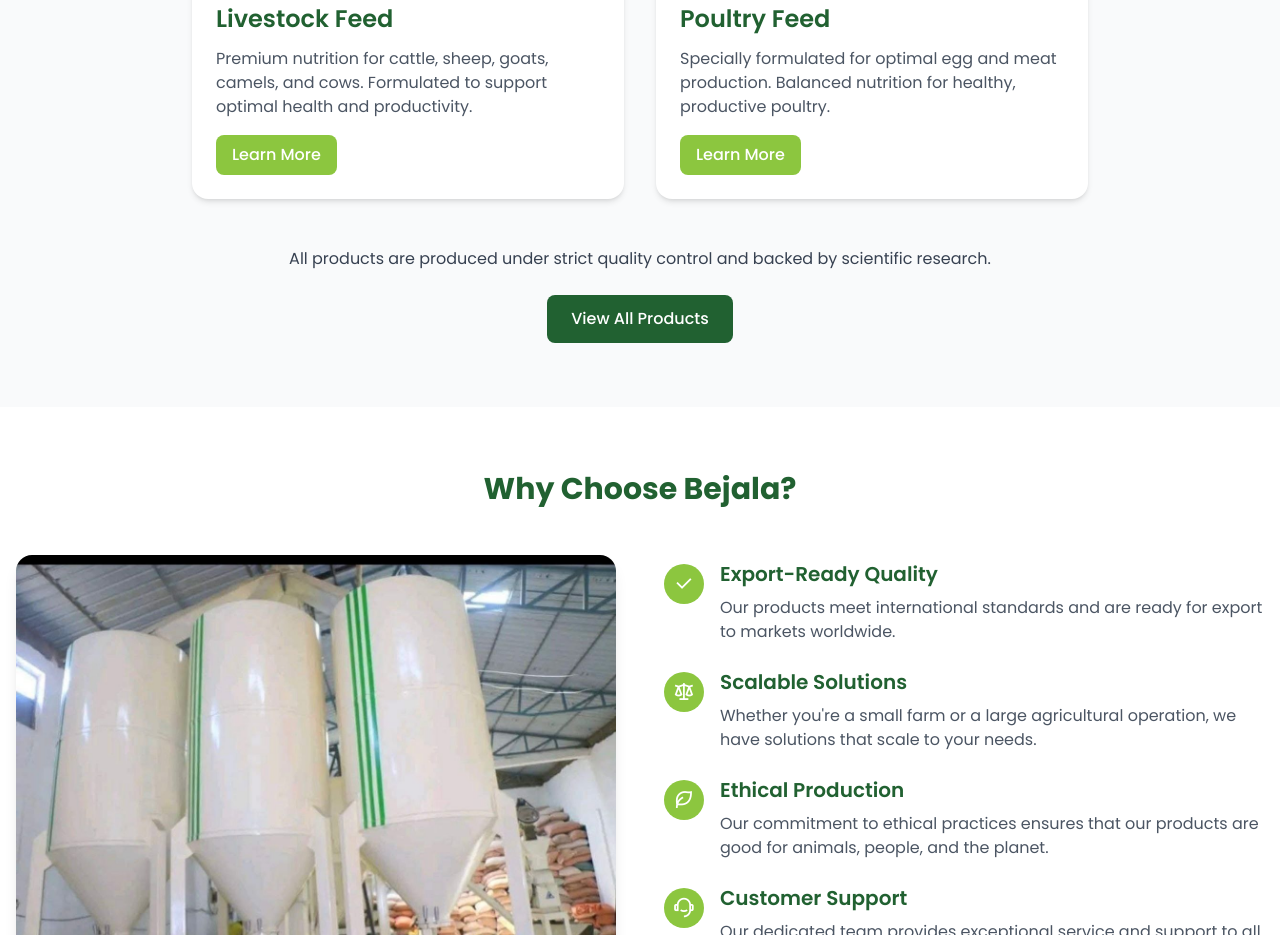
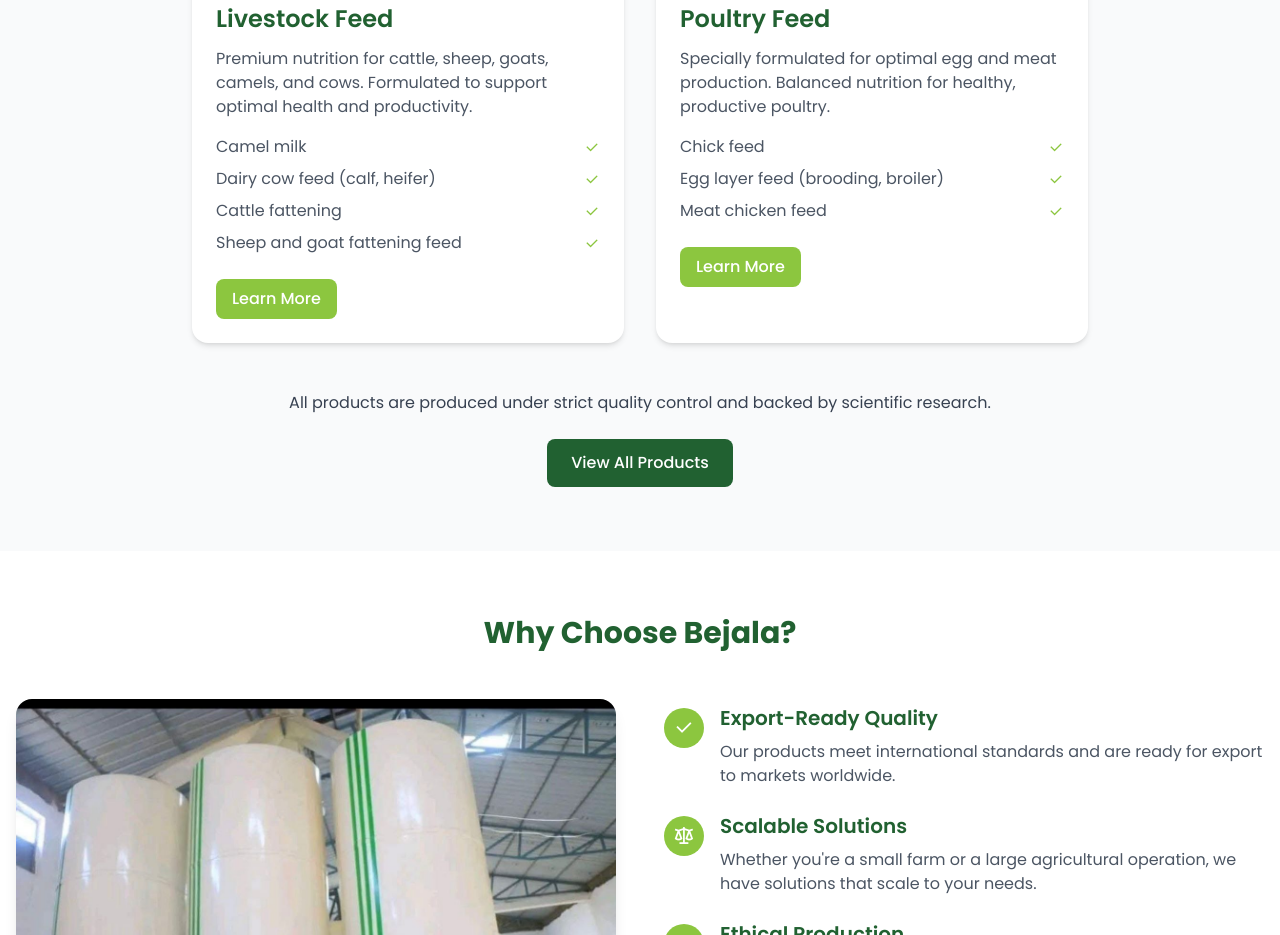
Before and after one commit to nat205/bejala, a plain HTML site: page index.html in a window 1280 px wide. Shown: the part 2120-3055 px from the top of the page. Drawn offline with nearby package versions, Linux system fonts and the light colour scheme.

Commit message:
Update index.html

```diff
--- a/index.html
+++ b/index.html
@@ -142,6 +142,26 @@
                     <div class="p-6">
                         <h3 class="text-2xl font-semibold text-primary mb-3">Livestock Feed</h3>
                         <p class="text-gray-600 mb-4">Premium nutrition for cattle, sheep, goats, camels, and cows. Formulated to support optimal health and productivity.</p>
+
+                        <ul class="space-y-2 mb-6">
+        <li class="flex justify-between items-center">
+            <span class="text-gray-600">Camel milk</span>
+            <i class="ri-check-line text-[#8CC63F]"></i>
+        </li>
+        <li class="flex justify-between items-center">
+            <span class="text-gray-600">Dairy cow feed (calf, heifer)</span>
+            <i class="ri-check-line text-[#8CC63F]"></i>
+        </li>
+        <li class="flex justify-between items-center">
+            <span class="text-gray-600">Cattle fattening</span>
+            <i class="ri-check-line text-[#8CC63F]"></i>
+        </li>
+        <li class="flex justify-between items-center">
+            <span class="text-gray-600">Sheep and goat fattening feed</span>
+            <i class="ri-check-line text-[#8CC63F]"></i>
+        </li>
+    </ul>
+
                         <button class="bg-[#8CC63F] text-white px-4 py-2 font-medium !rounded-button hover:bg-opacity-90 transition whitespace-nowrap">Learn More</button>
                     </div>
                 </div>
@@ -153,6 +173,21 @@
                     <div class="p-6">
                         <h3 class="text-2xl font-semibold text-primary mb-3">Poultry Feed</h3>
                         <p class="text-gray-600 mb-4">Specially formulated for optimal egg and meat production. Balanced nutrition for healthy, productive poultry.</p>
+                         <ul class="space-y-2 mb-6">
+        <li class="flex justify-between items-center">
+            <span class="text-gray-600">Chick feed</span>
+            <i class="ri-check-line text-[#8CC63F]"></i>
+        </li>
+        <li class="flex justify-between items-center">
+            <span class="text-gray-600">Egg layer feed (brooding, broiler)</span>
+            <i class="ri-check-line text-[#8CC63F]"></i>
+        </li>
+        <li class="flex justify-between items-center">
+            <span class="text-gray-600">Meat chicken feed</span>
+            <i class="ri-check-line text-[#8CC63F]"></i>
+        </li>
+    </ul>
+
                         <button class="bg-[#8CC63F] text-white px-4 py-2 font-medium !rounded-button hover:bg-opacity-90 transition whitespace-nowrap">Learn More</button>
                     </div>
                 </div>
```
